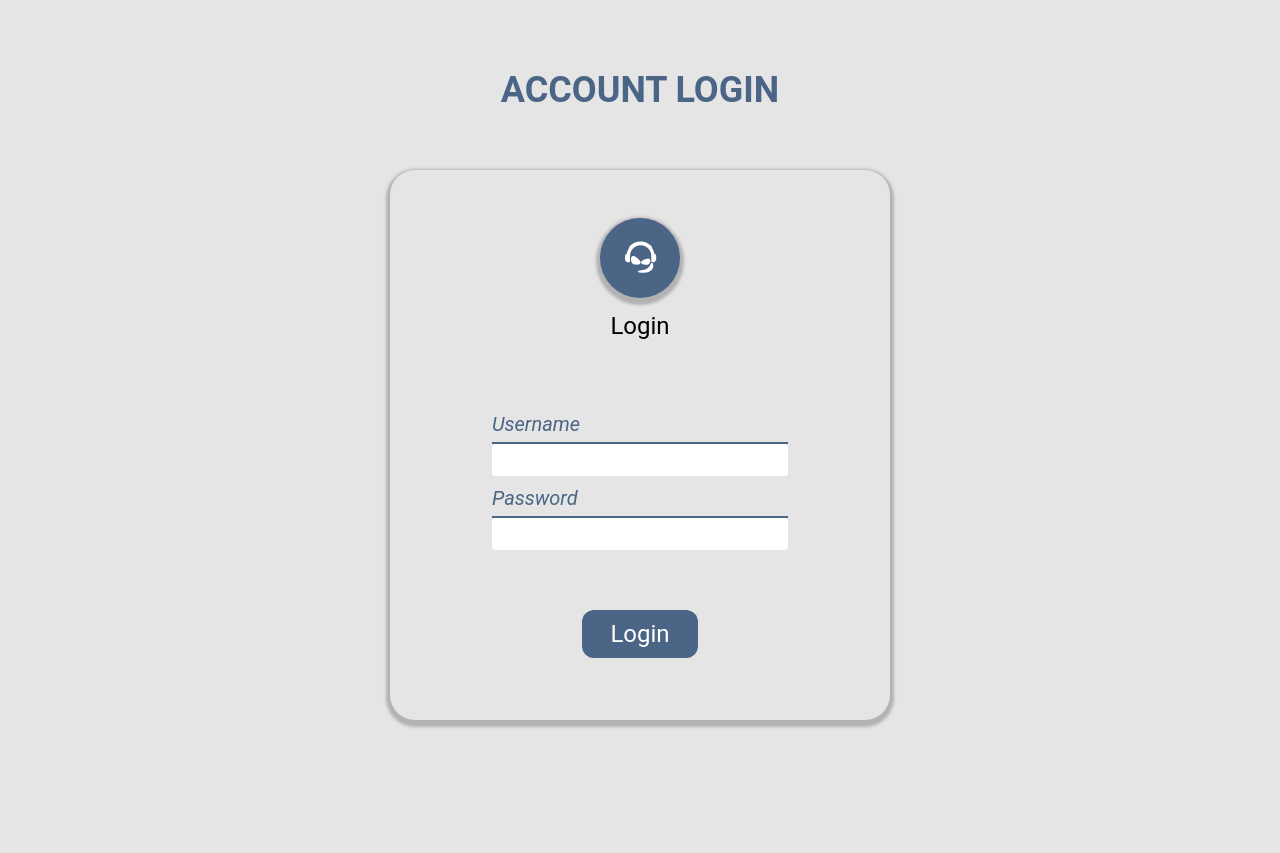
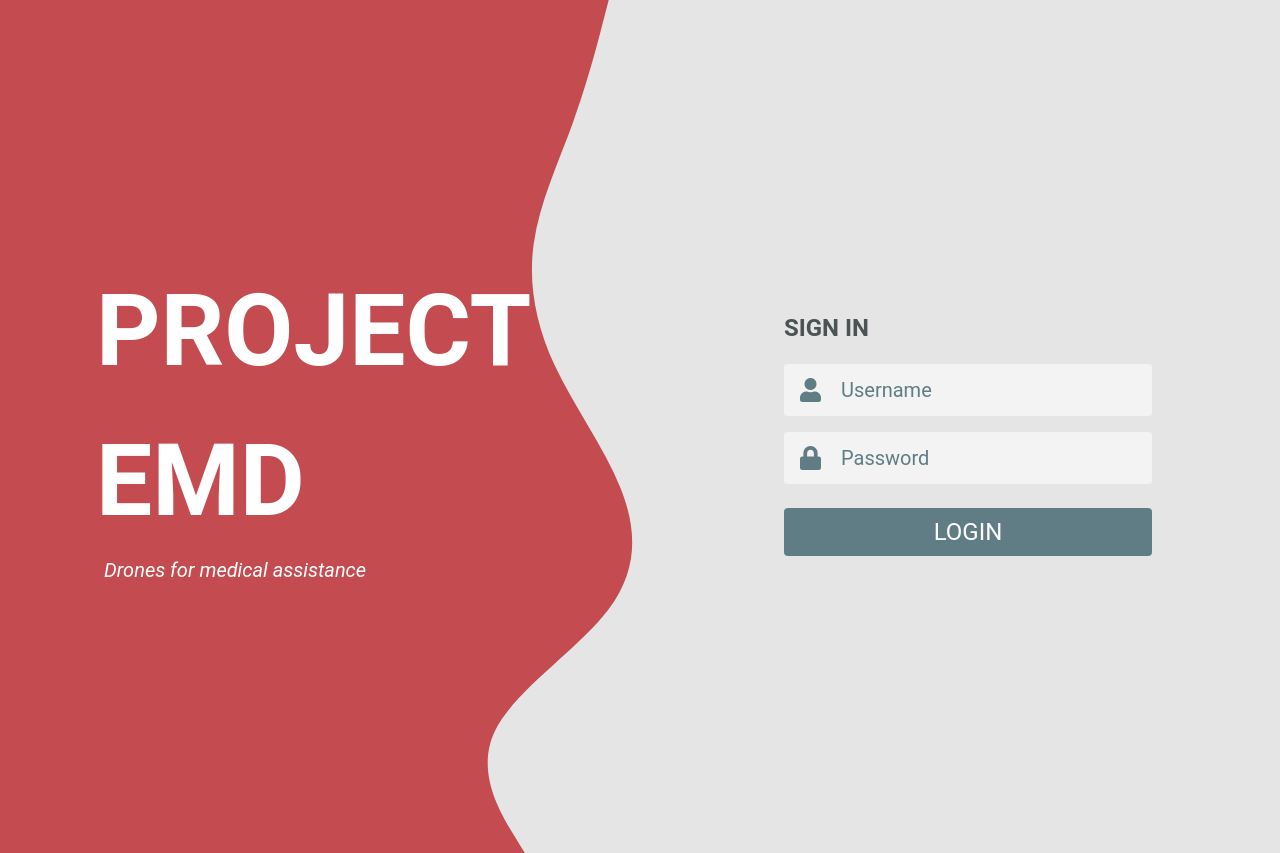
Before and after one commit to Nulzn/project-emd, a Flask app: page / in a window 1280 px wide. Before the commit the page ends 728 px from the top, so only its background shows below. Run offline with Flask 2, Linux system fonts and the light colour scheme.

Commit message:
Login Page ( Web Respons )
Fixed login page
Only desktop version.

```diff
--- a/public/static/css/style.css
+++ b/public/static/css/style.css
@@ -1,9 +1,10 @@
 :root {
 
     --mainFont: 'Roboto', sans-serif;
-    --mainColor: #4B6587;
-    --lightGray: #e5e5e5;
-    --darkGray: #b2b2b2;
+    --bgColor: #CBCDCB;
+    --mainRed: #C44B4F;
+    --mainBlue: #607D86;
+    --metalGray: #4C5355;
 }
 
 @import url('https://fonts.googleapis.com/css2?family=Roboto:ital,wght@0,100;0,300;0,400;0,500;0,700;1,100;1,300;1,400&display=swap');
@@ -17,54 +18,55 @@ body {
 }
 
 /* INDEX.HTML STYLE */
-.container-i h1 {
-    padding-top: 70px;
+.container-i {
+    max-height: 100vh !important;
+    overflow-y: hidden;
+}
+.svg-image {
+    background-image: url('/img/wave.svg');
+}
+.wave {
+    aspect-ratio: 900/600;
+    width: 100%;
+    min-height: 100%;
+    background-repeat: no-repeat;
+    background-position: center;
+    background-size: cover;
+    position: absolute;
+    margin: 0 auto;
+}
+.i-left h1 {
     font-weight: 700;
-    color: var(--mainColor);
+    color: white;
+    font-size: 100px;
 }
-.box {
+.box-i {
+    width: 400px;
+    height: 500px;
+    /*background-color: #f2f3f2;*/
     display: block;
     margin: 0 auto;
-    margin-top: 60px;
-    border-radius: 25px;
-    width: 500px;
-    height: 550px;
-    background-color: var(--lightGray);
-    box-shadow: 0 3px 3px 4px var(--darkGray);
+    margin-top: 40px;
 }
-.img {
-    margin: 0 auto;
-    width: 80px;
-    height: 80px;
-    border-radius: 50%;
-    background-color: var(--mainColor);
-    position: relative;
-    box-shadow: 0 3px 3px 4px var(--darkGray);
+.box-i h2 {
+    color: var(--metalGray);
+    font-weight: 700;
 }
-.img i {
-    font-weight: 700;
-    position: absolute;
-    top: calc(50% - 18px);
-    left: calc(50% - 15px);
+.input-div-i i{
+    color: var(--mainBlue);
 }
-.box form {
-    margin: 0 auto;
-    margin-top: 60px;
-}
-.box label {
-    color: var(--mainColor);
-}
-.sub-btn {
-    background-color: var(--mainColor);
-    margin: 0 auto;
-    margin-top: 60px;
-}
-.sub-btn:hover {
-    cursor: pointer;
-}
-.line {
-    border-top: 2px solid var(--mainColor);
-}
-.box input:focus {
+.input-div-i input:focus {
     outline: none;
 }
+.input-div-i input {
+    background-color: transparent;
+}
+.input-div-i input::placeholder {
+    color: var(--mainBlue);
+}
+.input-div-i {
+    background-color: #f2f3f2;
+}
+.i-submit {
+    background-color: var(--mainBlue);
+}
--- a/public/views/index.html
+++ b/public/views/index.html
@@ -18,23 +18,29 @@
 
 <body>
     <div class="container-i">
-        <h1 class="text-center text-4xl">ACCOUNT LOGIN</h1>
-        <div class="box p-7">
-            <div class="img mt-5">
-                <i class="fab fa-teamspeak text-3xl text-white"></i>
-
-
+        <div class="wave svg-image">
+            <div class="flex w-full mt-64 flex-1">
+                <div class="i-left w-1/2 lg:px-24 md:px-12">
+                    <h1 class="">PROJECT <br>EMD</h1>
+                    <p class="text-white italic px-2 text-xl">Drones for medical assistance</p>
+                </div>
+                <div class="i-right w-1/2 px-32">
+                    <div class="box-i rounded p-4">
+                        <h2 class=" text-2xl">SIGN IN</h2>
+                        <form class="mt-5 flex flex-col" action="/" method="POST">
+                            <div class="input-div-i flex rounded align-center px-2 py-1">
+                                <i class="fas fa-user text-2xl align-center self-center px-2"></i>
+                                <input class="align-center self-center text-xl py-2 px-3" type="text" name="loginUsername" id="username" placeholder="Username">
+                            </div>
+                            <div class="input-div-i mt-4 flex rounded align-center px-2 py-1">
+                                <i class="fas fa-lock text-2xl align-center self-center px-2"></i>
+                                <input class="align-center self-center text-xl py-2 px-3" type="password" name="loginPassword" id="username" placeholder="Password">
+                            </div>
+                            <input class="w-full mt-6 i-submit py-2 text-2xl text-white rounded"type="submit" value="LOGIN">
+                        </form>
+                    </div>
+                </div>
             </div>
-            <h3 class="text-center pt-3 text-2xl">Login</h3>
-            <form class="block w-2/3" action="/" method="POST">
-                <label class="block italic text-xl pt-2 pb-1" for="">Username</label>
-                <div class="line"></div>
-                <input class="w-full rounded py-1 px-2" type="text" name="loginUsername" id="loginUsername">
-                <label class="block italic text-xl pt-2 pb-1" for="">Password</label>
-                <div class="line"></div>
-                <input class="w-full rounded py-1 px-2" type="password" name="loginPassword" id="loginPassword">
-                <input class="block sub-btn text-2xl py-2 px-7 rounded-xl text-white" type="submit" value="Login">
-            </form>
         </div>
     </div>
 </body>
```
Also changed, not shown: public/static/img/wave.svg (added).
